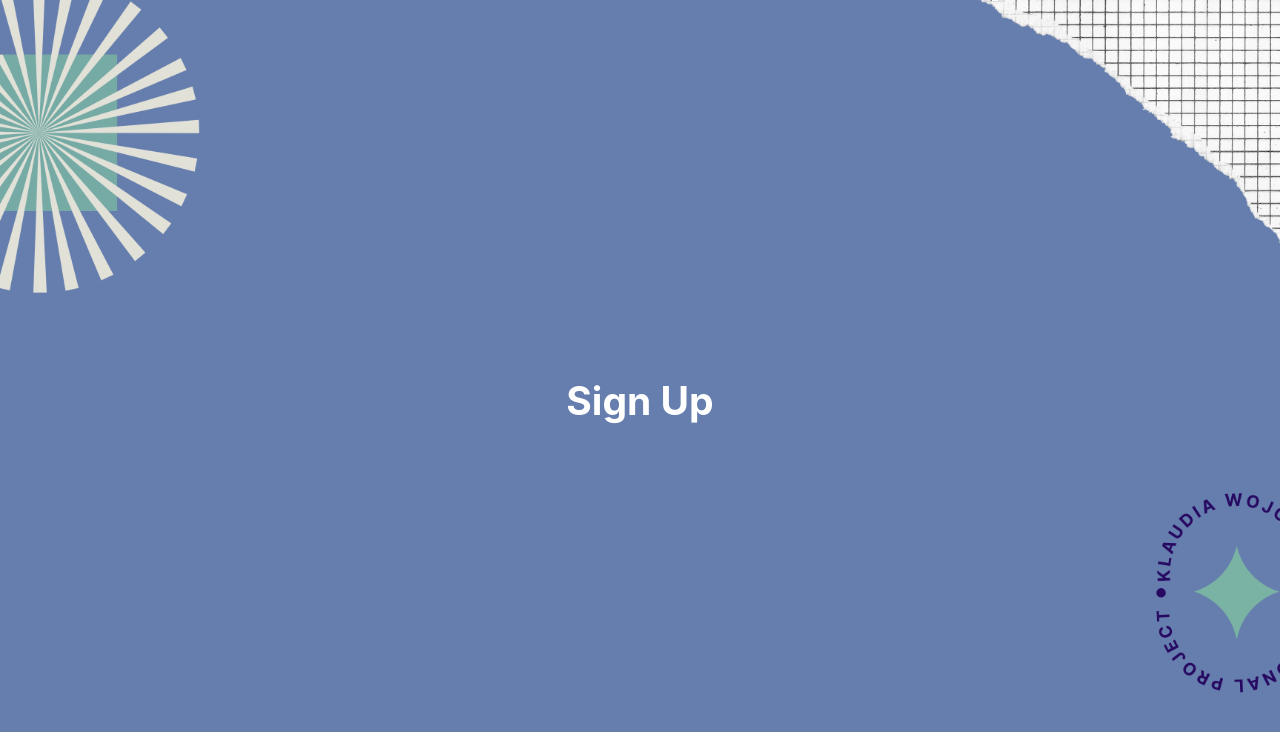
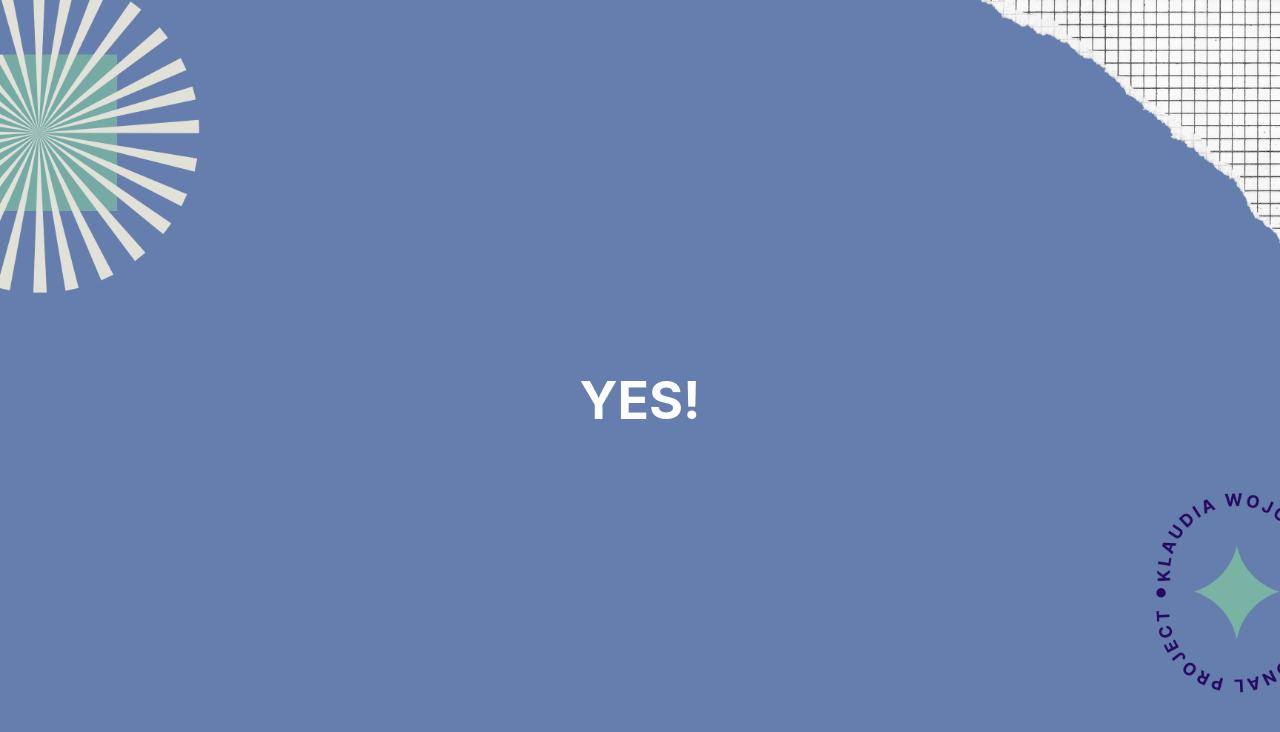
Before and after one commit to claudmiine/SignUpParty, a React (Create React App) app: page /signup in a window 1280 px wide. Shown: the top 732 px of the page. Built offline with nearby package versions, Linux system fonts and the light colour scheme.

Commit message:
project structure chenged, home and signup components divided

```diff
--- a/src/App.js
+++ b/src/App.js
@@ -1,4 +1,6 @@
 import './App.css';
+import Signup from'./Signup.js';
+import Home from'./Home.js';
 import React from "react";
 import {
   BrowserRouter as Router,
@@ -40,7 +42,7 @@ export default function BasicExample() {
             <Home />
           </Route>
           <Route path="/signup">
-            <SignUp />
+            <Signup />
           </Route>
         </Switch>
         </header>
@@ -52,24 +54,29 @@ export default function BasicExample() {
 // You can think of these components as "pages"
 // in your app.
 
-function Home() {
-  return (
-    <div className='main-page'>
-      <h1>Sign up for a Cyber party!</h1>
-      <p>Here is where your journey starts.</p>
-      <p>Click the button, sign up and wait for the message from us.</p>
-      <Link to="/signup">
-    <button className="signupButton">Sign up</button>
-  </Link>
+// function Home() {
+//   return (
+//   //   <div className='main-page'>
+//   //     <h1>Sign up for a Cyber party!</h1>
+//   //     <p>Here is where your journey starts.</p>
+//   //     <p>Click the button, sign up and wait for the message from us.</p>
+//   //     <Link to="/signup">
+//   //   <button className="signupButton">Sign up</button>
+//   // </Link>
 
-    </div>
-  );
-}
+//   //   </div>
+//   // );
+//   <div>
+//   <Home />
+//   </div>
 
-function SignUp() {
-  return (
-    <div>
-      <h2>Sign Up</h2>
-    </div>
-  );
-}
+//   )
+
+// function Signup() {
+//   return (
+//     <div>
+//       <Signup />
+//     </div>
+//   );
+// }
+// }
--- /dev/null
+++ b/src/Home.js
@@ -0,0 +1,23 @@
+import './Home.css';
+import React from "react";
+import {
+  BrowserRouter as Router,
+  Switch,
+  Route,
+  Link,
+  NavLink
+} from "react-router-dom";
+
+export default function Home() {
+  return (
+    <div className='main-page'>
+      <h1>Sign up for a Cyber party!</h1>
+      <p>Here is where your journey starts.</p>
+      <p>Click the button, sign up and wait for the message from us.</p>
+      <Link to="/signup">
+    <button className="signupButton">Sign up</button>
+  </Link>
+
+    </div>
+  );
+}
--- /dev/null
+++ b/src/Signup.js
@@ -0,0 +1,19 @@
+import './Signup.css';
+import React from "react";
+import ReactDOM from 'react-dom';
+import {
+  BrowserRouter as Router,
+  Switch,
+  Route,
+  Link,
+  NavLink
+} from "react-router-dom";
+
+export default function Signup() {
+  return (
+    <div className='signup-page'>
+      <h1>YES!</h1>
+
+    </div>
+  );
+}
```
Also changed, not shown: src/Home.css (added), src/Signup.css (added).
